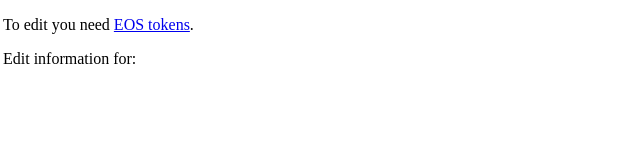
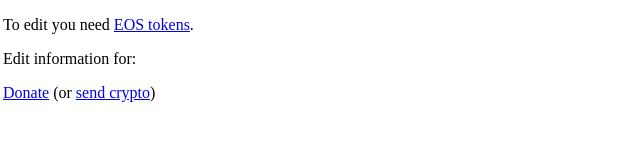
Before and after one commit to vporton/seethetruth, a browser extension: page sidebar.html in a window 1280 px wide. Shown: the whole page, without its empty margins (0-640 px from the left). Drawn offline with Linux system fonts and the light colour scheme.

Commit message:
donations

```diff
--- a/sidebar.html
+++ b/sidebar.html
@@ -19,6 +19,8 @@
   <p>Edit information for:</p>
   <ul id="editList"></ul>
   <div id="content"></div>
+  <p><a target="_blank" href="https://gogetfunding.com/see-the-truth-browser-sidebar/">Donate</a>
+    (or <a target="_blank" href="https://gitcoin.co/grants/1585/see-the-truth">send crypto</a>)</a></p>
   <script src="panel.js"></script>
 </body>
 
```
Also changed, not shown: 1 other file.
